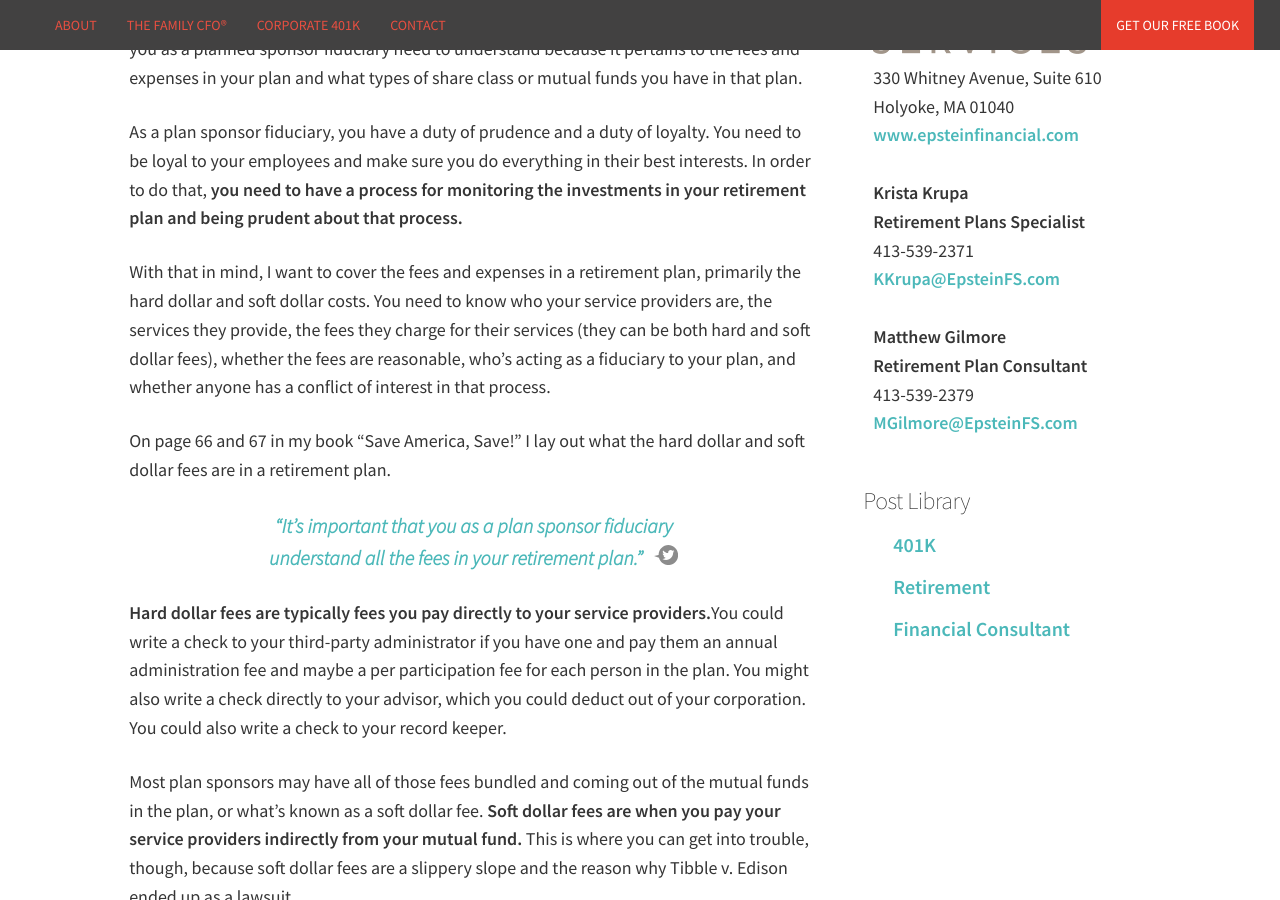
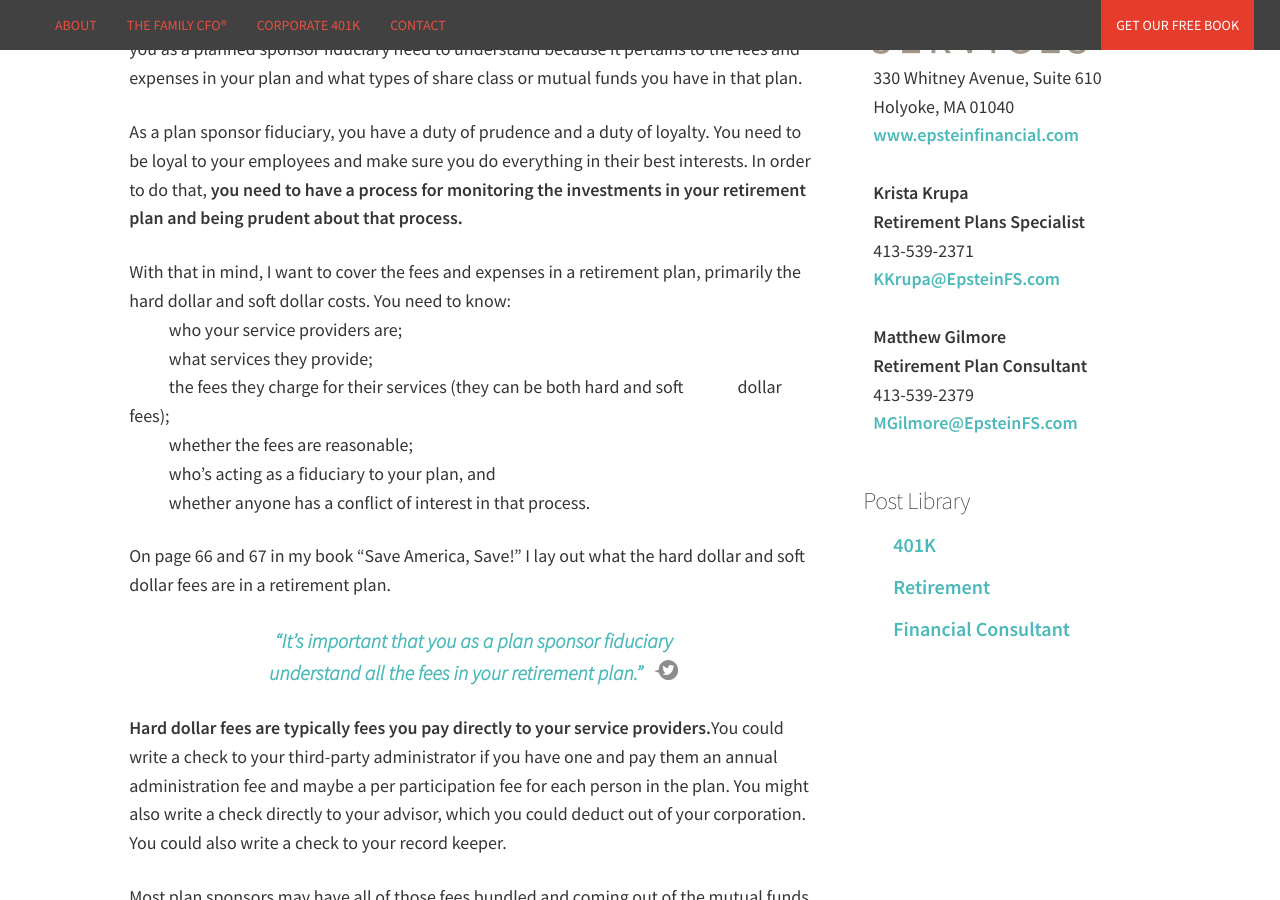
Before and after one commit to Vyral/charlie-epstein-blog, a Jekyll site: the page built from _posts/2017-10-31-do-you-know-what-your-hard-and-soft-dollar-fees-are.md, in a window 1280 px wide and 900 px high, scrolled down 1020 px. Built offline with Jekyll 4.4.1, drawn with Linux system fonts in a browser that asks for light colours; nearby versions of some CDN libraries.

Commit message:
Updated '_posts/2017-10-31-do-you-know-what-your-hard-and-soft-dollar-fees-are.md' via CloudCannon

```diff
--- a/_posts/2017-10-31-do-you-know-what-your-hard-and-soft-dollar-fees-are.md
+++ b/_posts/2017-10-31-do-you-know-what-your-hard-and-soft-dollar-fees-are.md
@@ -25,7 +25,7 @@ As I mentioned in my [last video](/are-you-truly-fulfilling-your-duties-as-a-ret
 
 As a plan sponsor fiduciary, you have a duty of prudence and a duty of loyalty. You need to be loyal to your employees and make sure you do everything in their best interests. In order to do that, **you need to have a process for monitoring the investments in your retirement plan and being prudent about that process.**
 
-With that in mind, I want to cover the fees and expenses in a retirement plan, primarily the hard dollar and soft dollar costs. You need to know who your service providers are, the services they provide, the fees they charge for their services (they can be both hard and soft dollar fees), whether the fees are reasonable, who’s acting as a fiduciary to your plan, and whether anyone has a conflict of interest in that process.
+With that in mind, I want to cover the fees and expenses in a retirement plan, primarily the hard dollar and soft dollar costs. You need to know:<br>&nbsp; &nbsp; &nbsp; &nbsp; &nbsp; &nbsp;who your service providers are;<br>&nbsp; &nbsp; &nbsp; &nbsp; &nbsp; &nbsp;what services they provide;<br>&nbsp; &nbsp; &nbsp; &nbsp; &nbsp; &nbsp;the fees they charge for their services (they can be both hard and soft&nbsp; &nbsp; &nbsp; &nbsp; &nbsp; &nbsp; &nbsp; &nbsp;dollar fees);<br>&nbsp; &nbsp; &nbsp; &nbsp; &nbsp; &nbsp;whether the fees are reasonable;<br>&nbsp; &nbsp; &nbsp; &nbsp; &nbsp; &nbsp;who’s acting as a fiduciary to your plan, and<br>&nbsp; &nbsp; &nbsp; &nbsp; &nbsp; &nbsp;whether anyone has a conflict of interest in that process.
 
 On page 66 and 67 in my book “Save America, Save!” I lay out what the hard dollar and soft dollar fees are in a retirement plan.
 
```
